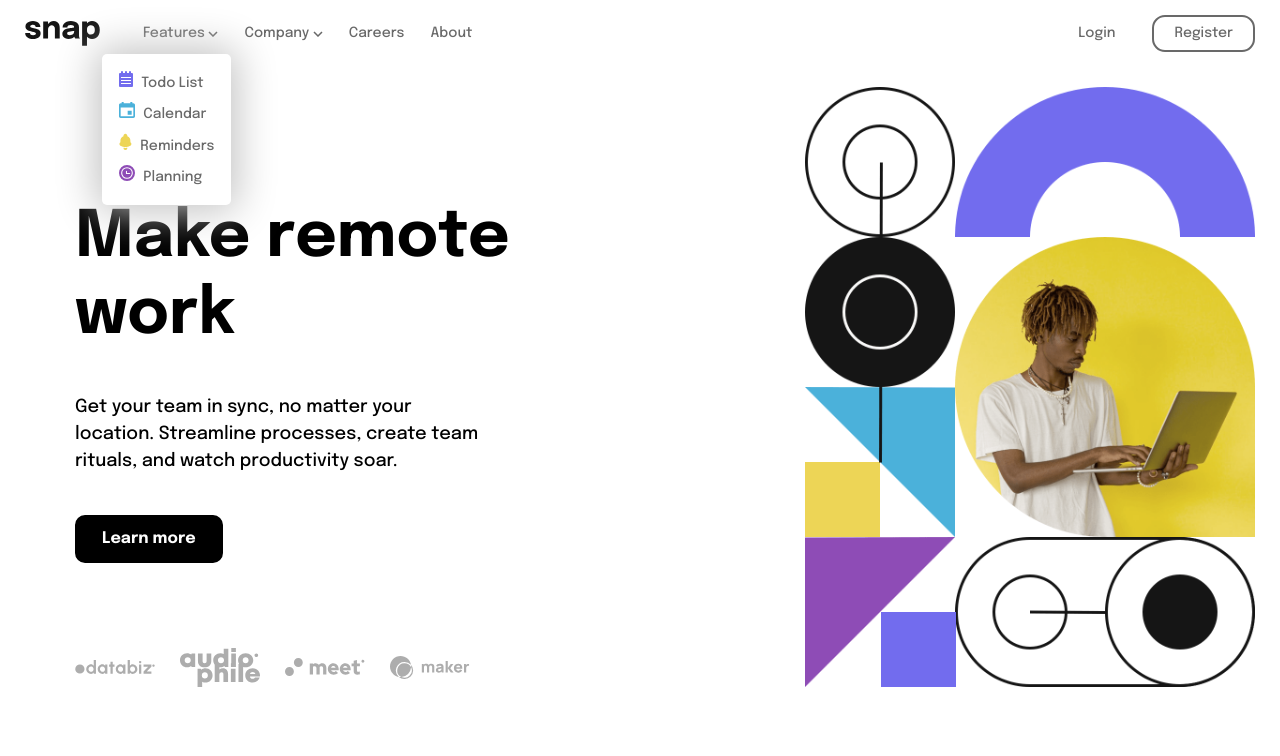
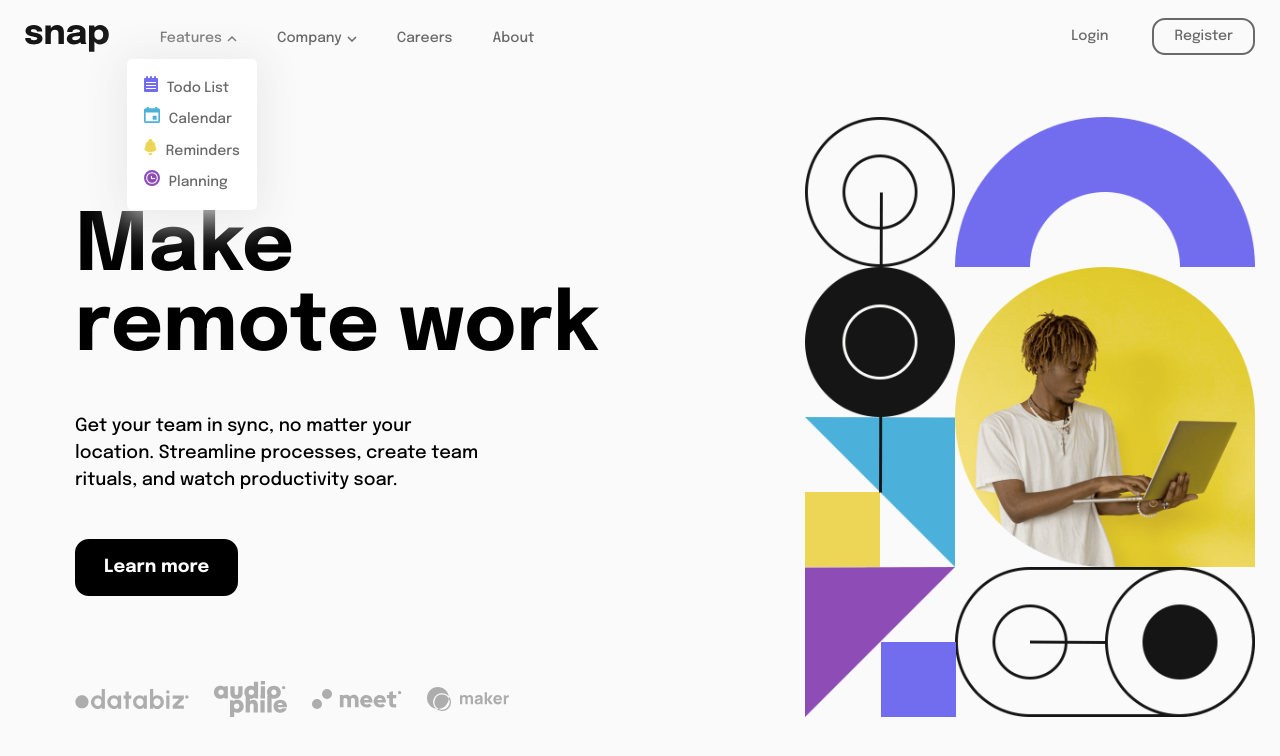
Before and after one commit to Amaefula-Joel/Intro-section-with-dropdown-navigation, a plain HTML site: page index.html in a window 1280 px wide. Both pictures are taken after a click on the link "Features". Drawn offline with Linux system fonts and the light colour scheme.

Commit message:
made final adjustments to design

```diff
--- a/css/styles.css
+++ b/css/styles.css
@@ -101,9 +101,9 @@ button {
 
 }
 
-@media (min-width: 700px) {
+@media (min-width: 800px) {
     :root{
-        --fs-heading: 4rem;
+        --fs-heading: 5rem;
         --fs-link: .875rem;
         --fs-paragraph: 1.125rem;
     }
@@ -121,6 +121,9 @@ a{
     text-decoration: none;
 }
 
+body{
+    background-color: var(--color-100);
+}
 header{
     display: flex;
     justify-content: space-between;
@@ -131,12 +134,11 @@ header{
 }
 
 header .logo{
-    width: 75px;
+    width: 85px;
 }
 
 .nav-wrap a, .nav-action button{
     color: var(--color-500);
-    display: inline-block;
 }
 
 nav ul{
@@ -144,15 +146,33 @@ nav ul{
     display: flex;
 }
 
-nav ul li a, .nav-action > a, .nav-action button{
-    /* display: flex; */ /*  so the icon together */
+nav ul li a{
+    display: flex; /*  so the icon together */
+    align-items: center;
+}
+
+nav ul li a, .nav-action > *{
     font-size: var(--fs-link);
     font-weight: 500;
+    transition: .3s;
 }
 
 nav ul li img{
     display: inline;
 }
+
+nav ul li.dropdown .img .up,
+nav ul li.dropdown.show .img .down{
+    display: none;
+}
+
+nav ul li.dropdown.show .img .up{
+    display: inline;
+}
+
+
+
+
 
 .dropdown-content a img{
     padding-right: 10px;
@@ -179,34 +199,45 @@ nav ul li img{
 }
 
 
-@media (max-width: 700px) {
+@media (max-width: 800px) {
+
+    .overlay{
+        position: fixed;
+        background-color: rgba(0, 0, 0, 0.541);
+        z-index: 100;
+        width: 100%;
+        height: 100%;
+        right: -100%;
+        top: 0;
+        transition: .3s;
+    }
+
+    .overlay.active{
+        right: 0;
+    }
+
     .nav-wrap{
         position: fixed;
         right: -100%;
         top: 0;
-        /* z-index: 1000; */
+        z-index: 1000;
 
         background-color: white;
-        width: 250px;
+        max-width: 250px;
+        width: 100%;
         height: 100%;
         padding: 20px;
         transition: .4s;
+        overflow-y: auto;
     }
 
-    .nav-wrap.active{
+    .overlay.active .nav-wrap{
         right: 0;
     }
 
-    /* .nav-wrap::before{
-        content: "";
-        inset: 10px 10px 10px -40px;
-        position: absolute;
-        background-color: rgb(0, 0, 0);
-        z-index: -100;
-    } */
-
     .nav-wrap a, .nav-wrap button{
         width: 100%;
+        display: inline-block;
     }
 
     nav ul {
@@ -238,15 +269,15 @@ nav ul li img{
         transition: .4s;
     }
 
-    .dropdown-content.show{
+    .dropdown.show .dropdown-content{
         height: auto;
     }
 }
 
 
-@media (min-width: 700px) {
+@media (min-width: 800px) {
     header{
-        padding: 13px 25px ;
+        padding: 18px 25px ;
     }
 
     nav{
@@ -259,18 +290,28 @@ nav ul li img{
     }
 
     nav ul li a, .nav-action > a{
-        padding: 10px 13px;
+        padding: 10px 20px;
+        /* display: flex; */
     }
 
     .logo{
         flex: 0 0 auto;
     }
 
+    .overlay{
+        display: flex;
+        flex: 1 1 auto;
+    }
+
     .nav-wrap{
-        flex: 1 1 auto;
         display: flex;
         justify-content: space-between;
+        width: 100%;
         padding-left: 30px;
+    }
+
+    .nav-wrap a .img{
+        padding-left: 5px;
     }
 
     .dropdown-content{
@@ -279,7 +320,7 @@ nav ul li img{
         position: absolute;
         top: 100%;
         right: 0;
-        box-shadow: 0 0 40px 6px rgb(194, 194, 194);
+        box-shadow: 0 3px 40px 6px rgb(233, 233, 233);
         background-color: white;
         padding: 13px 17px;
         border-radius: 5px;
@@ -300,7 +341,7 @@ nav ul li img{
     }
 
     /* for clicking using the script click event */
-    .dropdown-content.show{
+    .dropdown.show .dropdown-content{
         display: block;
     }
 
@@ -346,7 +387,7 @@ nav ul li img{
     font-size: var(--fs-heading);
     font-weight: 700;
     margin-bottom: 15px;
-    line-height: 1.2;
+    line-height: 1;
 }
 
 .main-content .content p{
@@ -360,8 +401,9 @@ nav ul li img{
     background-color: black;
     border: 2px solid black;
     font-weight: 700;
-    padding: 10px 25px;
-    border-radius: 10px;
+    font-size: var(--fs-paragraph);
+    padding: 13px 27px;
+    border-radius: 14px;
     cursor: pointer;
     transition: .3s;
 }
@@ -380,16 +422,16 @@ nav ul li img{
     margin-top: 40px;
 }
 
-.main-content .content .clients img{
+/* .main-content .content .clients img{
     width: 80px;
-}
+} */
 
-@media (min-width: 700px) {
+@media (min-width: 800px) {
     .main-content{
         flex-direction: row;
         align-items: flex-end;
         justify-content: space-between;
-        padding: 20px 10px;
+        padding: 40px 10px 60px;
     }
 
     .main-content > div{
@@ -419,11 +461,11 @@ nav ul li img{
     }
 
     .main-content .content h1{
-        margin-bottom: 40px;
+        margin-bottom: 45px;
     }
 
     .main-content .content p{
-        margin-bottom: 40px;
+        margin-bottom: 45px;
         max-width: 420px;
     }
 
--- a/index.html
+++ b/index.html
@@ -33,12 +33,19 @@
     <header>
       <a href="" class="logo"><img src="images/logo.svg" alt="Snap"></a>
 
-      <div id="mobile_side_nav" class="nav-wrap">
+      <div id="mobile_side_nav" class="overlay">
+        <div class="nav-wrap">
           <nav>
-          <button class="close-menu"><span class="visually-hidden">close menu</span> <img src="images/icon-close-menu.svg" alt="close menu"></button>
+            <button class="close-menu"><span class="visually-hidden">close menu</span> <img
+                src="images/icon-close-menu.svg" alt="close menu"></button>
             <ul>
               <li class="dropdown">
-              <a href="" class="dropdown-btn">Features <img class="down" src="images/icon-arrow-down.svg" alt="arrow down"></a>
+                <a href="" class="dropdown-btn">Features
+                  <span class="img">
+                    <img class="down" src="images/icon-arrow-down.svg" alt="arrow down">
+                    <img class="up" src="images/icon-arrow-up.svg" alt="arrow up">
+                  </span>
+                </a>
                 <div class="dropdown-content">
                   <a href=""><img src="images/icon-todo.svg" alt="todo list"> Todo List</a>
                   <a href=""><img src="images/icon-calendar.svg" alt="calendar"> Calendar</a>
@@ -47,7 +54,12 @@
                 </div>
               </li>
               <li class="dropdown">
-              <a href="" class="dropdown-btn">Company <img class="down" src="images/icon-arrow-down.svg" alt="arrow down"></a>
+                <a href="" class="dropdown-btn">Company
+                  <span class="img">
+                    <img class="down" src="images/icon-arrow-down.svg" alt="arrow down">
+                    <img class="up" src="images/icon-arrow-up.svg" alt="arrow up">
+                  </span>
+                </a>
                 <div class="dropdown-content">
                   <a href="">History</a>
                   <a href="">Our Team</a>
@@ -64,8 +76,11 @@
             <button>Register</button>
           </div>
         </div>
+      </div>
 
-      <button class="open-menu"><span class="visually-hidden">open</span><img src="images/icon-menu.svg" alt="icon menu"></button>
+
+      <button class="open-menu"><span class="visually-hidden">open</span><img src="images/icon-menu.svg"
+          alt="icon menu"></button>
 
     </header>
 
--- a/script/script.js
+++ b/script/script.js
@@ -1,7 +1,9 @@
 const sideBar = document.querySelector("#mobile_side_nav");
 const closeMenu = document.querySelector(".close-menu");
 const openMenu = document.querySelector(".open-menu");
+const dropdown = document.querySelectorAll(".dropdown");
 const dropdownBtns = document.querySelectorAll(".dropdown-btn");
+// const dropdownContent = document.querySelectorAll(".dropdown-content");
 
 openMenu.addEventListener("click", function () {
     sideBar.classList.add("active");
@@ -9,13 +11,30 @@ openMenu.addEventListener("click", function () {
 
 closeMenu.addEventListener("click", function () {
     sideBar.classList.remove("active");
+
+    dropdownHide();
 });
 
 dropdownBtns.forEach(function (dropdownBtn) {
     dropdownBtn.addEventListener("click", function(e){
         e.preventDefault();
-        // $(this).siblings(".dropdown").toggleClass("show");
-        this.nextElementSibling.classList.toggle("show");
+
+        // checks to know if the dropdown below it has been clicked
+        if (window.innerWidth >= 800) {
+            if (!this.parentElement.classList.contains("show")) {
+                dropdownHide();
+            }
+        }
+
+        this.parentElement.classList.toggle("show");
+        // console.log(this.parentElement);
 
     });
 });
+
+function dropdownHide() {
+    // hides all the dropdown content
+    dropdown.forEach(function (item) {
+        item.classList.remove("show");
+    });
+}
```
Lines whose indentation alone changed are shown as unchanged.
